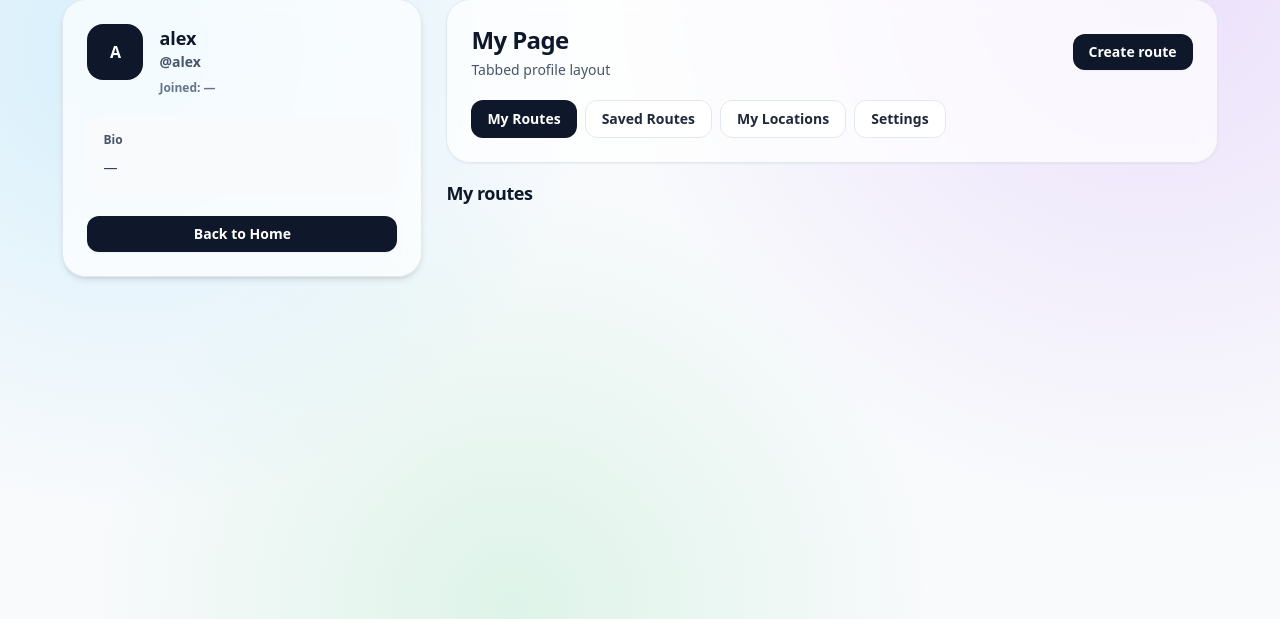
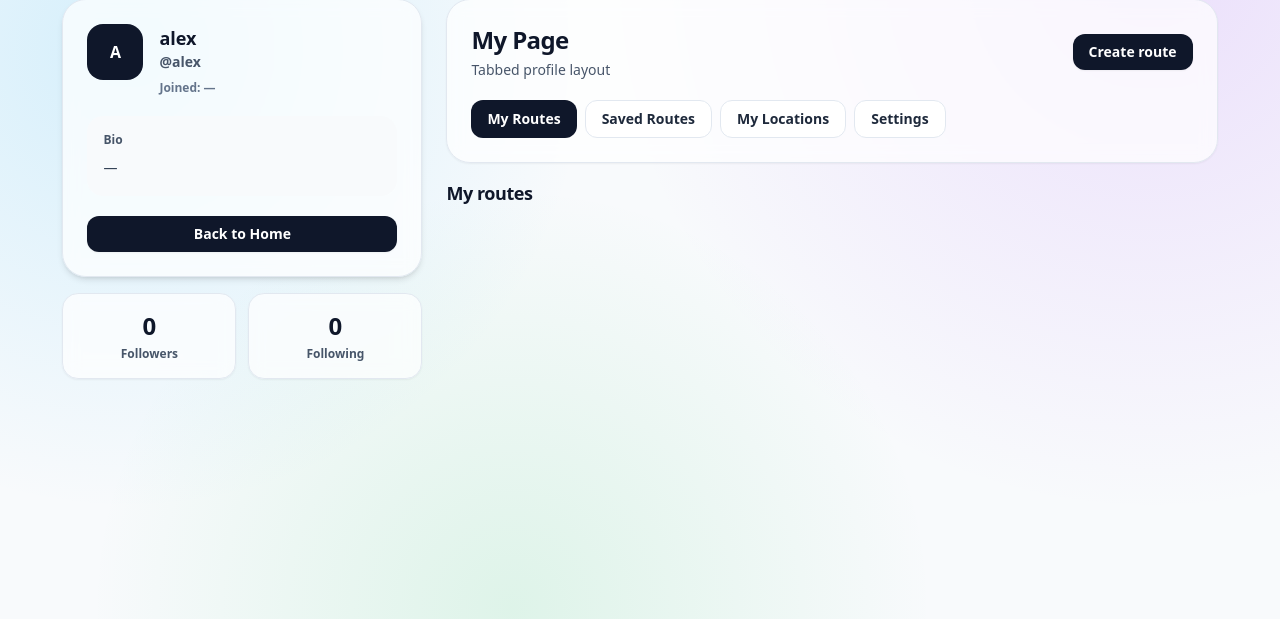
Before and after one commit to Bona-K/agiledevBSZ, a Flask app: page /profile in a window 1280 px wide. Shown: the part 112-731 px from the top of the page. Run offline with Flask 3, Linux system fonts and the light colour scheme; the visitor is signed in with stand-in values (Sample User, id 1); data comes from the database, SQL or seed files in the repository; data that the repository does not hold is empty; some libraries are stand-ins or nearby versions.

Commit message:
feat: display follower and following counts on profile page

```diff
--- a/templates/profile.html
+++ b/templates/profile.html
@@ -6,7 +6,12 @@
 {% block content %}
 <main class="mx-auto w-[94vw] max-w-[1600px] px-6 py-10">
   <section class="grid gap-6 lg:grid-cols-[360px,1fr]">
-    <aside class="rounded-3xl border border-slate-200 bg-white/70 p-6 shadow-md backdrop-blur">
+
+    <!-- Left: profile sidebar -->
+    <aside class="space-y-4">
+
+      <!-- Profile card -->
+      <div class="rounded-3xl border border-slate-200 bg-white/70 p-6 shadow-md backdrop-blur">
         <div class="flex items-start gap-4">
           <div
             id="profileInitials"
@@ -15,9 +20,15 @@
             {{ username[0]|upper if username else '—' }}
           </div>
           <div class="min-w-0">
-          <div id="profileName" class="truncate text-lg font-semibold text-slate-900">{{ username or '—' }}</div>
-          <div id="profileUsername" class="truncate text-sm font-semibold text-slate-600">@{{ username or '—' }}</div>
-          <div class="mt-2 text-xs font-semibold text-slate-500">Joined: <span id="profileJoined">—</span></div>
+            <div id="profileName" class="truncate text-lg font-semibold text-slate-900">
+              {{ username or '—' }}
+            </div>
+            <div id="profileUsername" class="truncate text-sm font-semibold text-slate-600">
+              @{{ username or '—' }}
+            </div>
+            <div class="mt-2 text-xs font-semibold text-slate-500">
+              Joined: <span id="profileJoined">—</span>
+            </div>
           </div>
         </div>
 
@@ -32,8 +43,27 @@
             Back to Home
           </a>
         </div>
+      </div>
+
+      <!-- Follower / Following counts -->
+      <div class="grid grid-cols-2 gap-3">
+        <div class="rounded-2xl border border-slate-200 bg-white/70 p-4 shadow-sm backdrop-blur text-center">
+          <div class="text-2xl font-semibold text-slate-900">
+            {{ follower_count }}
+          </div>
+          <div class="mt-1 text-xs font-semibold text-slate-600">Followers</div>
+        </div>
+        <div class="rounded-2xl border border-slate-200 bg-white/70 p-4 shadow-sm backdrop-blur text-center">
+          <div class="text-2xl font-semibold text-slate-900">
+            {{ following_count }}
+          </div>
+          <div class="mt-1 text-xs font-semibold text-slate-600">Following</div>
+        </div>
+      </div>
+
     </aside>
 
+    <!-- Right: tabs -->
     <section>
       <div class="rounded-3xl border border-slate-200 bg-white/70 p-6 shadow-sm backdrop-blur">
         <div class="flex flex-col gap-4 sm:flex-row sm:items-center sm:justify-between">
```
Lines whose indentation alone changed are shown as unchanged.
